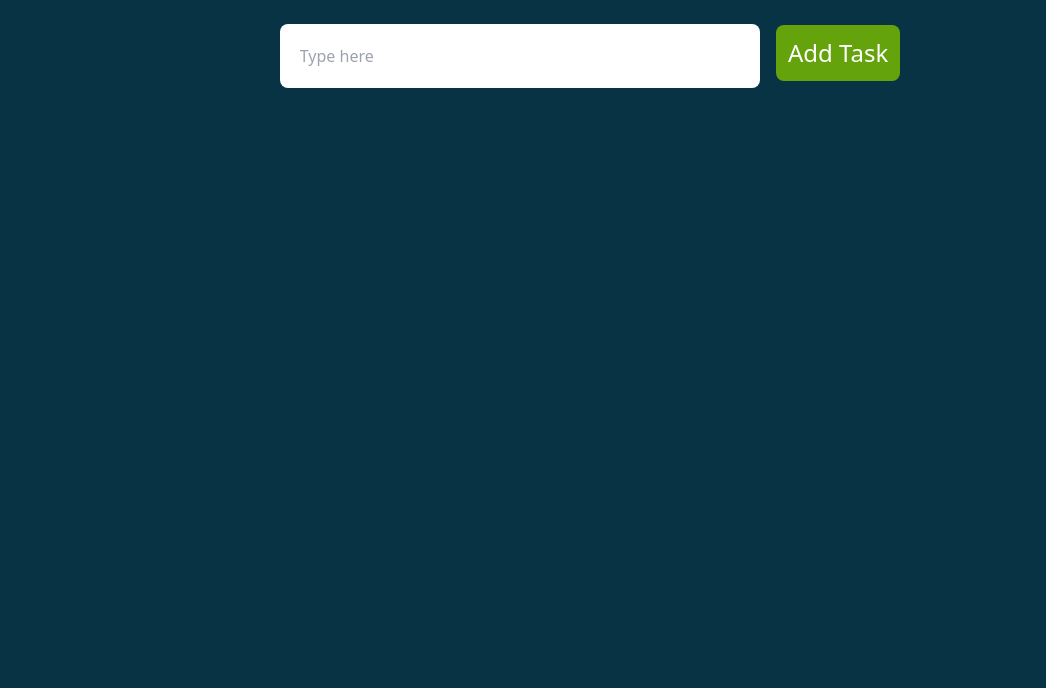
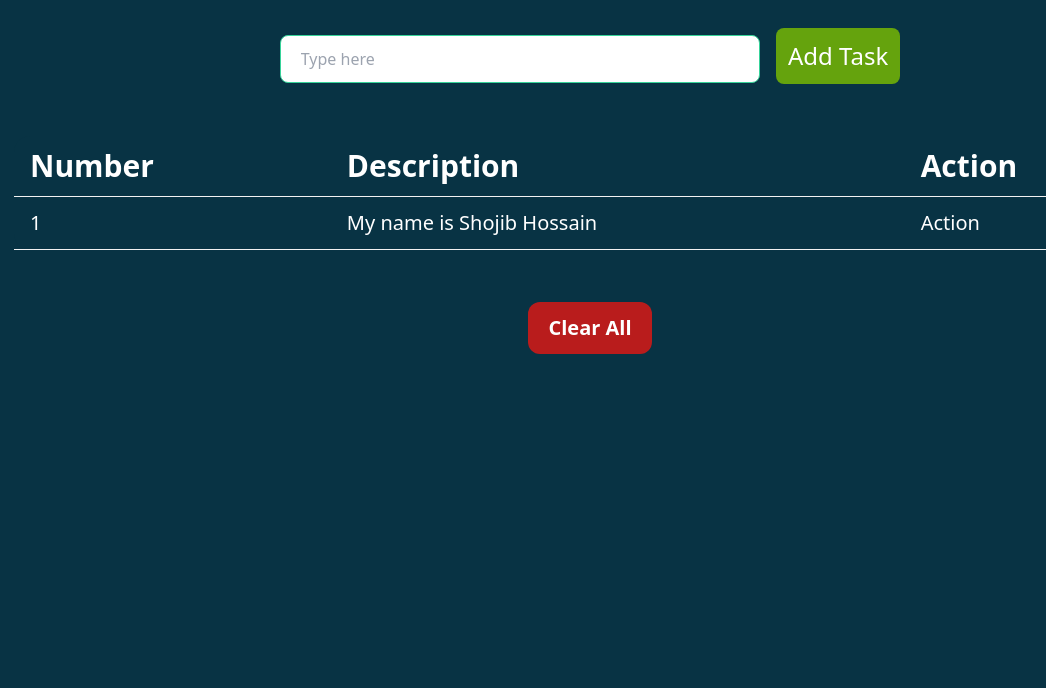
Before and after one commit to Its-Shojib/To-do-LIst, a plain HTML site: page index.html in a window 1280 px wide. Shown: the part 112-800 px from the top of the page, without its empty margins (50-1096 px from the left). Drawn offline with nearby package versions, Linux system fonts and the light colour scheme.

Commit message:
Table Added

```diff
--- a/index.html
+++ b/index.html
@@ -1,24 +1,51 @@
 <!DOCTYPE html>
 <html lang="en">
+
 <head>
     <meta charset="UTF-8">
     <meta name="viewport" content="width=device-width, initial-scale=1.0">
     <title>To-do List</title>
+    <link href="https://cdn.jsdelivr.net/npm/daisyui@3.5.1/dist/full.css" rel="stylesheet" type="text/css" />
     <script src="https://cdn.tailwindcss.com"></script>
     <script src="script.js" defer></script>
 </head>
-<body class="bg-cyan-950">
+
+<body class="bg-cyan-950 h-screen w-full">
     <header>
-        <section class="max-w-screen-xl mx-auto p-4 my-5 md:px-8 lg:px-16">
+        <section class="max-w-screen-xl mx-auto p-4 pt-10 md:px-8 lg:px-16">
             <h1 class="text-5xl font-extrabold text-center text-yellow-700">Welcome to To Do List 📝</h1>
         </section>
     </header>
     <main>
         <section class="max-w-screen-xl mx-auto p-4 my-5 md:px-8 lg:px-16">
             <div class="mx-auto text-center space-x-3">
-                <input class="input input-bordered input-success w-5/12 p-5 outline-none rounded-lg" type="text" name="" id="task-add" placeholder="Type here">
-                <button class="bg-lime-600 p-3 text-white rounded-lg text-2xl">Add Task</button>
+                <input class="input input-bordered input-success w-5/12 p-5 outline-none rounded-lg" type="text" name="" id="task-input" placeholder="Type here">
+                <button id="btn-add" class="bg-lime-600 p-3 text-white rounded-lg text-2xl">Add Task</button>
             </div>
+        </section>
+        <section class="max-w-screen-xl mx-auto p-4 my-5 md:px-8 lg:px-16">
+            <div class="">
+                <table class="table table-zebra text-white bg-cyan-950">
+                    <thead>
+                        <tr class="text-white text-3xl font-extrabold">
+                            <th>Number</th>
+                            <th>Description</th>
+                            <th>Action</th>
+                        </tr>
+                    </thead>
+                    <tbody id="container" class="text-xl">
+                        <tr>
+                            <td>1</td>
+                            <td>My name is Shojib Hossain</td>
+                            <td>Action</td>
+                        </tr>
+                    </tbody>
+                </table>
+            </div>
+        </section>
+        <section class="max-w-screen-xl flex justify-center items-center mx-auto p-4 my-5 md:px-8 lg:px-16">
+            <button id="btn-clearAll" class="bg-red-700 text-xl font-bold text-white px-5 py-3 rounded-xl">Clear
+                All</button>
         </section>
 
     </main>
@@ -27,4 +54,5 @@
     </footer>
 
 </body>
+
 </html>
```
